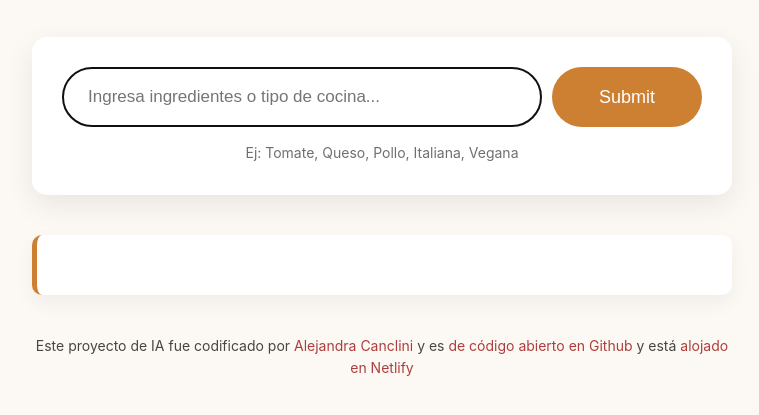
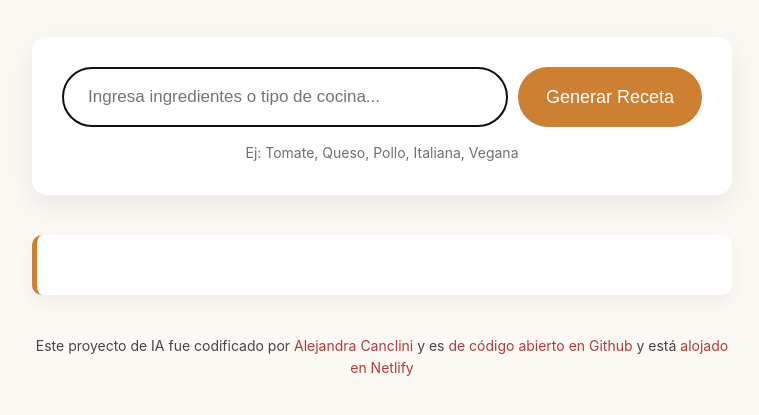
Before and after one commit to malecanclini/recipe_generator, a plain HTML site: page index.html in a window 1280 px wide. Shown: the part 185-600 px from the top of the page, without its empty margins (258-1017 px from the left). Drawn offline with nearby package versions, Linux system fonts and the light colour scheme; a script that the page names is missing.

Commit message:
chages index

```diff
--- a/index.html
+++ b/index.html
@@ -1,4 +1,5 @@
 <!DOCTYPE html>
+
 <html lang="en">
   <script src="https://unpkg.com/typewriter-effect@latest/dist/core.js"></script>
   <script src="https://cdn.jsdelivr.net/npm/axios/dist/axios.min.js"></script>
@@ -25,7 +26,7 @@
               autocomplete="off"
               class="instructions"
             />
-            <input type="submit" class="submit-button" id="user-instructions" />
+            <input type="submit" class="submit-button" id="user-instructions" value="Generar Receta" />
           </form>
           <div class="hint">Ej: Tomate, Queso, Pollo, Italiana, Vegana</div>
         </div>
```
